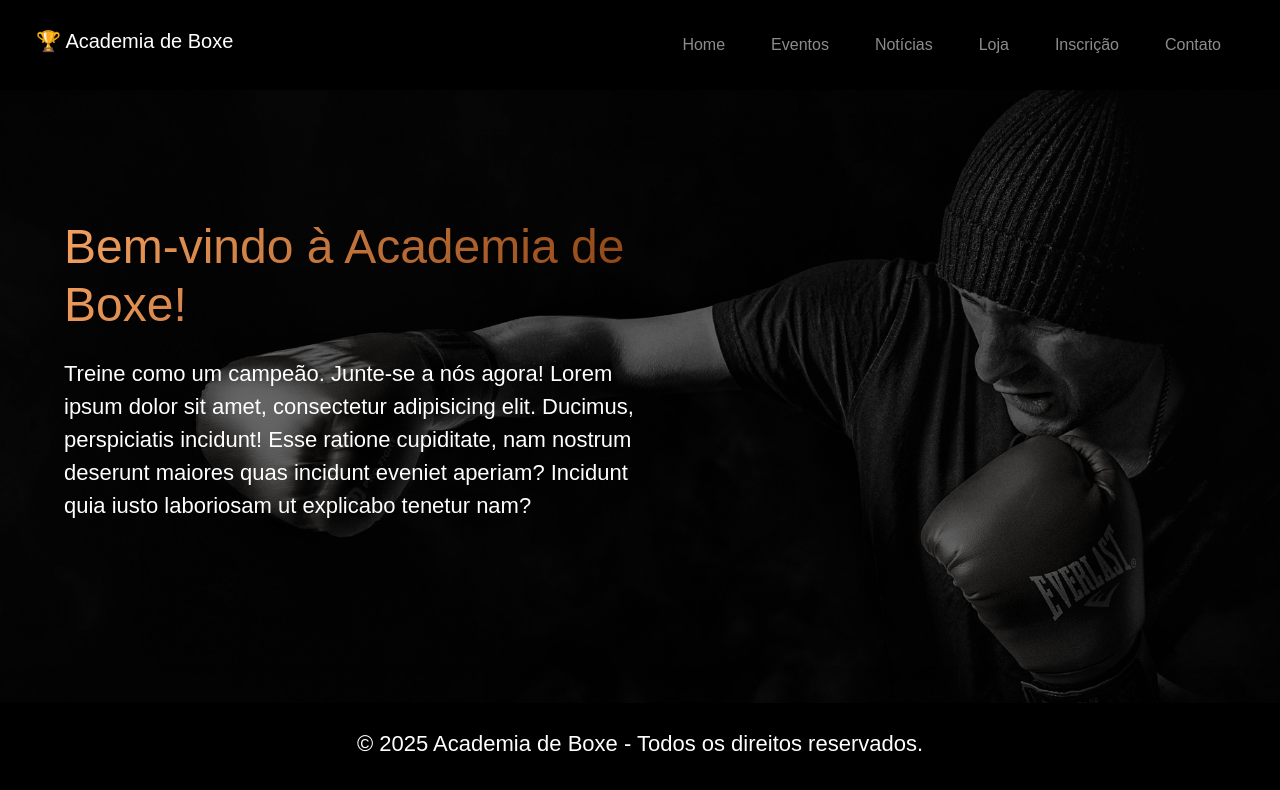
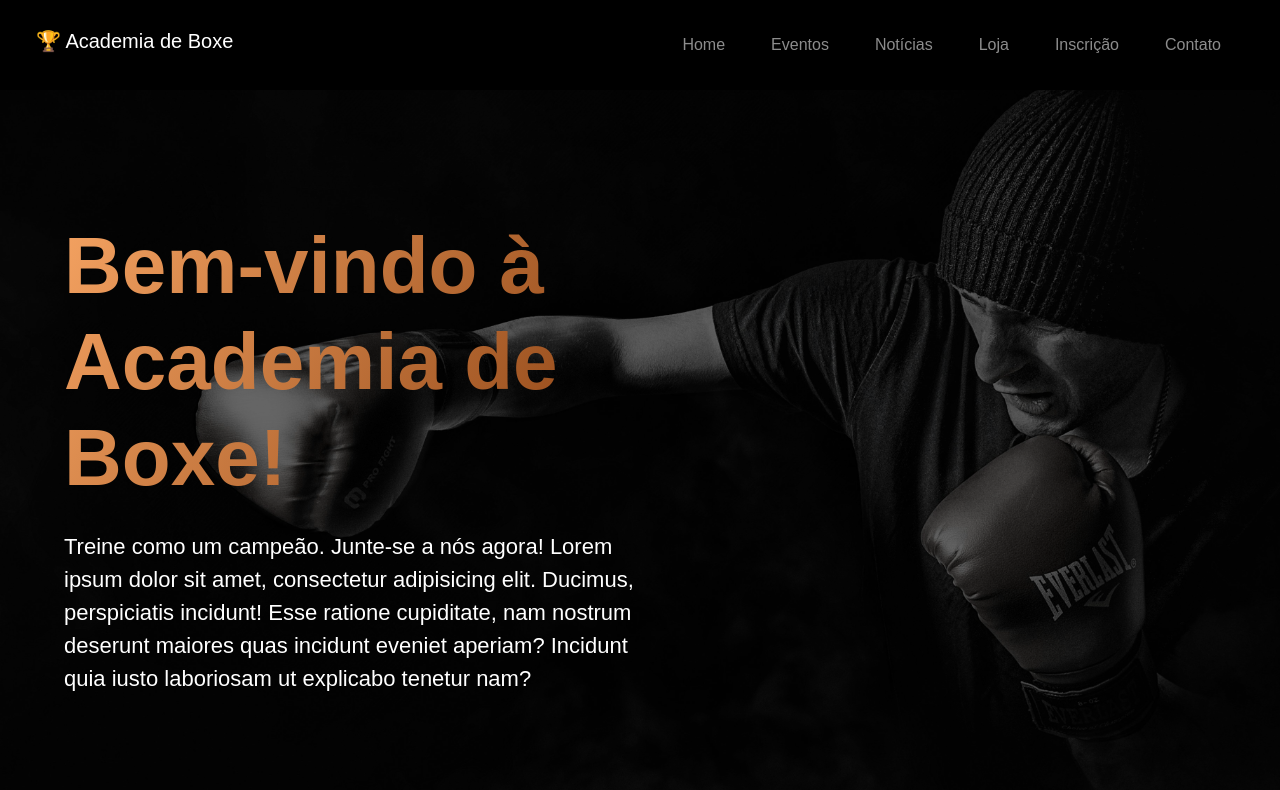
Before and after one commit to Mafudjebajau/academiaboxe, a React (Vite) app: page / in a window 1280 px wide. Shown: the top 790 px of the page. Built offline with nearby package versions, Linux system fonts and the light colour scheme.

Commit message:
resizing

```diff
--- a/package.json
+++ b/package.json
@@ -10,6 +10,10 @@
     "preview": "vite preview"
   },
   "dependencies": {
+    "@fortawesome/free-brands-svg-icons": "^6.7.2",
+    "@fortawesome/free-regular-svg-icons": "^6.7.2",
+    "@fortawesome/free-solid-svg-icons": "^6.7.2",
+    "@fortawesome/react-fontawesome": "^0.2.2",
     "axios": "^1.7.9",
     "bootstrap": "^5.3.3",
     "react": "^19.0.0",
--- a/src/App.css
+++ /dev/null
@@ -1,14 +0,0 @@
-#root {
-  max-width: 1280px;
-  margin: 0 auto;
-  padding: 2rem;
-  text-align: center;
-}
-
-.card {
-  padding: 2em;
-}
-
-.read-the-docs {
-  color: #888;
-}
--- a/src/components/Footer.jsx
+++ b/src/components/Footer.jsx
@@ -1,4 +1,7 @@
 import { useEffect, useState } from "react";
+import { FontAwesomeIcon } from '@fortawesome/react-fontawesome';
+import { faCoffee } from '@fortawesome/free-solid-svg-icons';
+import { faFacebook, faInstagram } from '@fortawesome/free-brands-svg-icons';
 
 export default function Footer() {
  const [mydate, setmydate] = useState([])
@@ -10,6 +13,11 @@ export default function Footer() {
     return (
       <footer className="bg-black text-white text-center p-4 mt-8">
         <p>© {mydate} Academia de Boxe - Todos os direitos reservados.</p>
+        <div className="icons">
+        <FontAwesomeIcon icon={faCoffee} size="2x" />
+        <FontAwesomeIcon icon={faFacebook} size="2x" style={{ color: '#4267B2' }} />
+        <FontAwesomeIcon icon={faInstagram} size="2x" style={{ color: '#E4405F' }} />
+      </div>
       </footer>
     );
   }
--- a/src/components/Navbar.jsx
+++ b/src/components/Navbar.jsx
@@ -1,4 +1,4 @@
-import { Link } from "react-router-dom"; // Corrigido para usar 'react-router-dom'
+import { Link } from "react-router-dom";
 import { useState } from "react";
 
 export default function Navbar() {
--- a/src/index.css
+++ b/src/index.css
@@ -68,7 +68,7 @@ h1{
 
 }
 h2{
-  font-size: 35;
+  font-size: 45px !important;
 }
 h3{
   font-size: 26px;
@@ -82,6 +82,9 @@ p{
   background:linear-gradient(122deg,#f4a261, rgb(135, 62, 16)) ;
   background-clip: text;
   color: transparent;
+  overflow: hidden;
+  font-weight: bolder;
+  font-size: 5rem;
 }
 
 /* === BOTÃO PADRÃO === */
@@ -93,9 +96,6 @@ p{
 
 /* === RODAPÉ === */
 footer {
-  position: fixed;
-  bottom: 0;
-  width: 100vw;
   background: #222;
   color: white;
   text-align: center;
--- a/src/pages/home.jsx
+++ b/src/pages/home.jsx
@@ -5,7 +5,7 @@ export default function Home() {
     <div className="coverbanner">
       <div className="home">
         <section>
-          <h1 className="Title display-5">Bem-vindo à Academia de Boxe!</h1>
+          <h1 className="Title">Bem-vindo à Academia de Boxe!</h1>
           <p className="text-lg mt-4 w-50 col-12 col-md-8 col-lg-6">
             Treine como um campeão. Junte-se a nós agora! Lorem ipsum dolor sit amet, consectetur adipisicing elit. Ducimus, perspiciatis incidunt! Esse ratione cupiditate, nam nostrum deserunt maiores quas incidunt eveniet aperiam? Incidunt quia iusto laboriosam ut explicabo tenetur nam?
           </p>
```
Also changed, not shown: src/App.jsx (deleted, +0 -19 lines), 2 other files (tests, documents, lock files or other folders).
